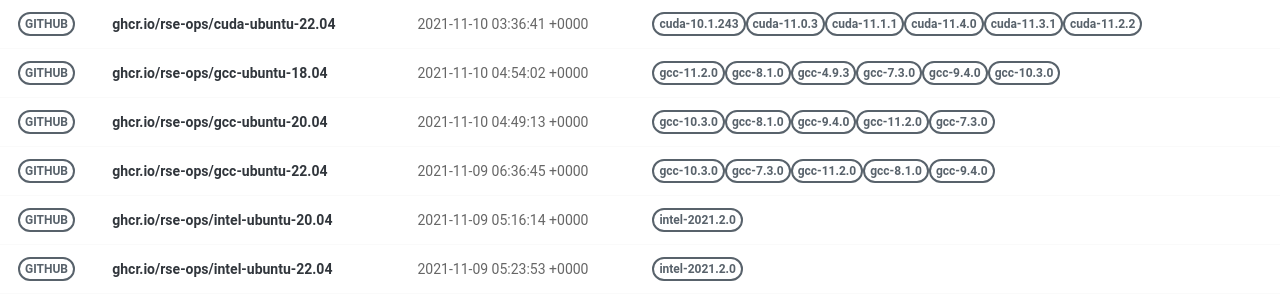
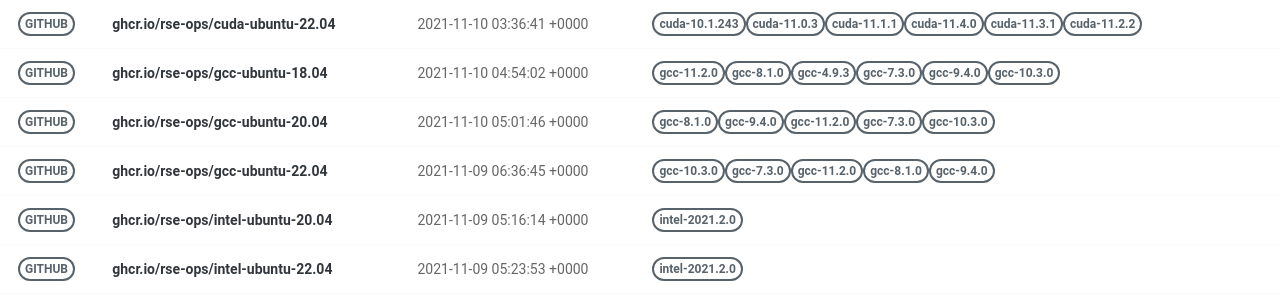
Before and after one commit to rse-ops/docker-images, a Jekyll site: the page built from pages/index.md, in a window 1280 px wide. Shown: the part 326-626 px from the top of the page. Built offline with Jekyll 4.4.1, drawn with Linux system fonts in a browser that asks for light colours; nearby versions of some CDN libraries.

Commit message:
Automated push to update library 2021-11-10

```diff
--- a/_library/ghcr.io-rse-ops-gcc-ubuntu-20.04.md
+++ b/_library/ghcr.io-rse-ops-gcc-ubuntu-20.04.md
@@ -1,14 +1,11 @@
 ---
 layout: container
 name: ghcr.io/rse-ops/gcc-ubuntu-20.04
-updated_at: 2021-11-10 04:49:13.458609
+updated_at: 2021-11-10 05:01:46.800718
 
 
 container_url: https://github.com/orgs/rse-ops/packages/container/package/gcc-ubuntu-20.04
 versions:
- - tag: gcc-10.3.0
-   dockerfile: https://github.com/rse-ops/docker-images/blob/main/ubuntu/gcc/Dockerfile
-   manifest: https://crane.ggcr.dev/manifest/ghcr.io/rse-ops/gcc-ubuntu-20.04:gcc-10.3.0
  - tag: gcc-8.1.0
    dockerfile: https://github.com/rse-ops/docker-images/blob/main/ubuntu/gcc/Dockerfile
    manifest: https://crane.ggcr.dev/manifest/ghcr.io/rse-ops/gcc-ubuntu-20.04:gcc-8.1.0
```
Also changed, not shown: other parts of _library/ghcr.io-rse-ops-gcc-ubuntu-20.04.md (+3 -0 lines).
